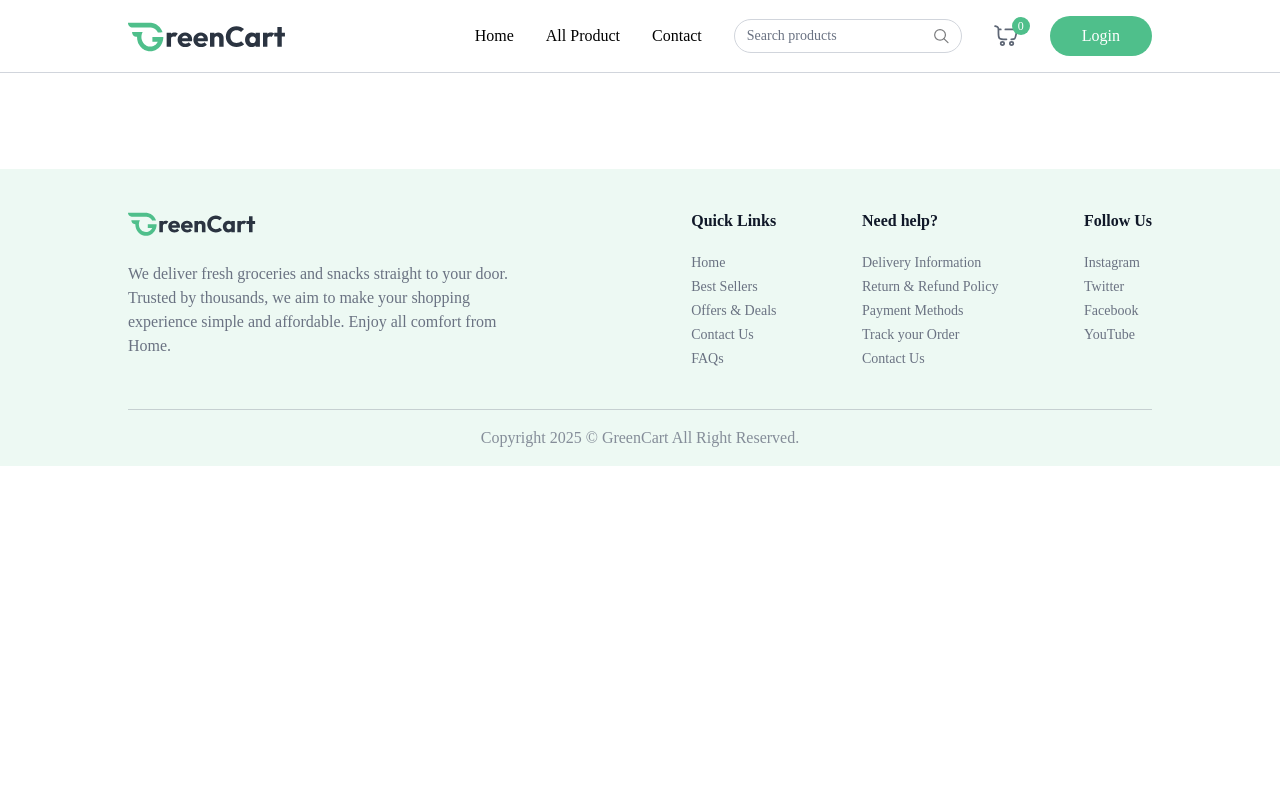
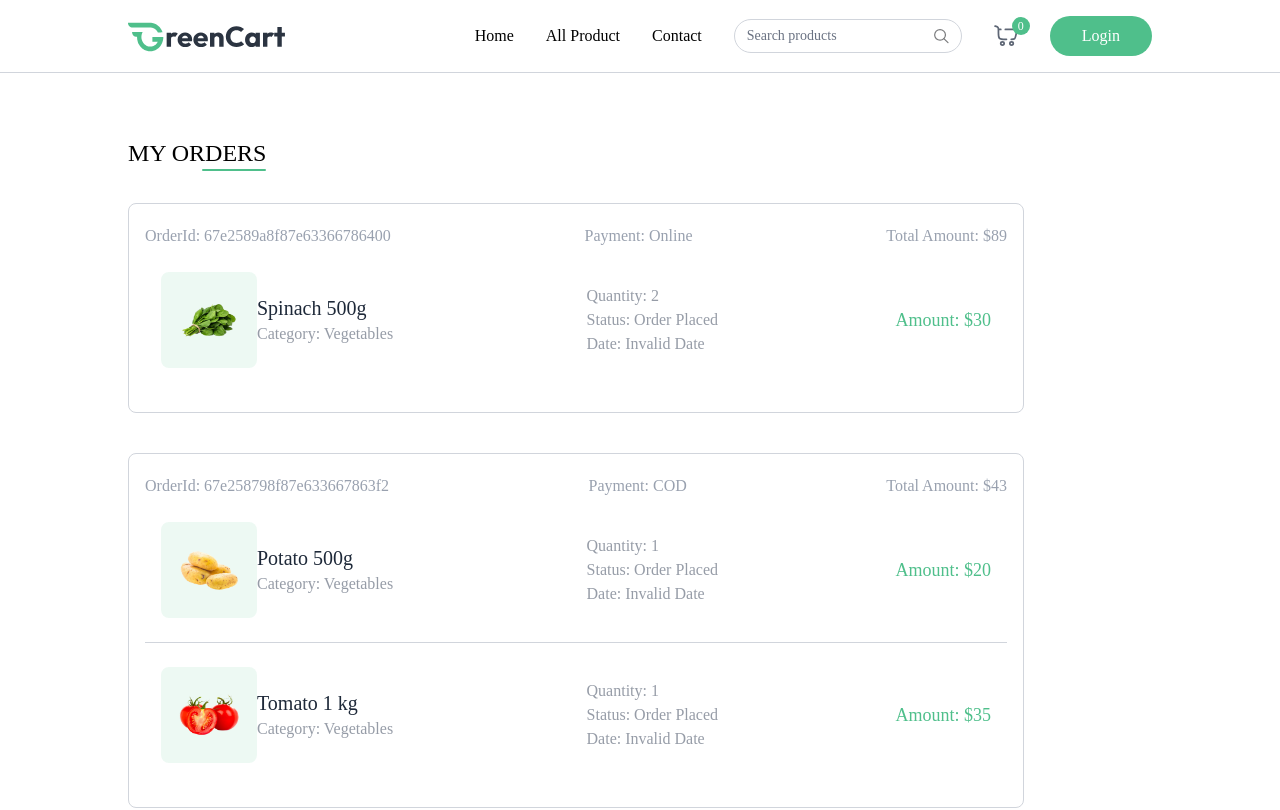
Before and after one commit to fatima-n09/GreenCart, a React (Vite) app: page /my-orders in a window 1280 px wide. Shown: the top 810 px of the page. Built offline with nearby package versions, Linux system fonts and the light colour scheme.

Commit message:
Myorders page

```diff
--- a/src/App.jsx
+++ b/src/App.jsx
@@ -10,6 +10,7 @@
 import ProductDetails from './pages/ProductDetails'
 import Cart from './pages/Cart'
 import AddAddress from './pages/AddAddress'
+import MyOrders from './pages/MyOrders'
 const App = () => {
   const isSellerPath = useLocation().pathname.includes('seller')
   const{showUserLogin} = useAppContext();
@@ -26,6 +27,7 @@
           <Route path='/products/:category/:id' element={<ProductDetails/>}/>
           <Route path='/cart' element={<Cart/>}/>
           <Route path='/add-address' element={<AddAddress/>}/>
+          <Route path='/my-orders' element={<MyOrders/>}/>
 
         </Routes>
       </div>
--- a/src/components/ProductCard.jsx
+++ b/src/components/ProductCard.jsx
@@ -36,7 +36,7 @@
           </div>
           <div className="flex items-end justify-between mt-3">
             <p className="md:text-xl text-base font-medium text-primary">
-              {currency}${product.offerPrice}{" "}
+              {currency}{product.offerPrice}{" "}
               <span className="text-gray-500/60 md:text-sm text-xs line-through">
                 {currency} ${product.price}
               </span>
--- /dev/null
+++ b/src/pages/MyOrders.jsx
@@ -0,0 +1,71 @@
+import React, { useEffect, useState } from "react";
+import { useAppContext } from "../context/AppContext";
+import { dummyOrders } from "../assets/assets";
+
+const MyOrders = () => {
+  const [myOrders, setMyOrders] = useState([]);
+  const { currency } = useAppContext();
+
+  const fetchMyOrders = async () => {
+    setMyOrders(dummyOrders);
+  };
+
+  useEffect(() => {
+    fetchMyOrders();
+  }, []);
+  return (
+    <div className="mt-16 pb-16">
+      <div className="flex flex-col items-end w-max mb-8">
+        <p className="text-2xl font-medium uppercase">My Orders</p>
+        <div className="w-16 h-0.5 bg-primary rounded-full"></div>
+      </div>
+      {myOrders.map((order, index) => (
+        <div
+          key={index}
+          className="border border-gray-300 rounded-lg mb-10 p-4 py-5 max-w-4xl"
+        >
+          <p className="flex justify-between md:items-center text-gray-400 md:font-medium max-md:flex-col">
+            <span>OrderId: {order._id}</span>
+            <span>Payment: {order.paymentType}</span>
+            <span>
+              Total Amount: {currency}
+              {order.amount}
+            </span>
+          </p>
+          {order.items.map((item, index) => (
+            <div key={index} className={`relative bg-white text-gray-500/70 ${
+                order.items.length !== index + 1 && "border-b"
+            } border-gray-300 flex flex-col md:flex-row md:items-center justify-between p-4 py-5 md:gap-16 w-full max-w-4xl`}>
+              <div className="flex items-center mb-4 md:mb-0">
+                <div className="bg-primary/10 p-4 rounded-lg">
+                  <img
+                    src={item.product.image[0]}
+                    alt=""
+                    className="w-16 h-16"
+                  />
+                </div>
+                <div>
+                  <h2 className="text-xl font-medium text-gray-800">
+                    {item.product.name}
+                  </h2>
+                  <p>Category: {item.product.category}</p>
+                </div>
+              </div>
+
+              <div className="flex flex-col justify-center md:ml-8 m-4 m:mb-0">
+                <p>Quantity: {item.quantity|| "1" }</p>
+                <p>Status: {order.status}</p>
+                <p>Date: {new Date(order.createAt). toLocaleDateString()}</p>
+              </div>
+              <p className="text-primary text-lg font-medium">
+              Amount: {currency}{item.product.offerPrice * item.quantity}
+              </p>
+            </div>
+          ))}
+        </div>
+      ))}
+    </div>
+  );
+};
+
+export default MyOrders;
```
